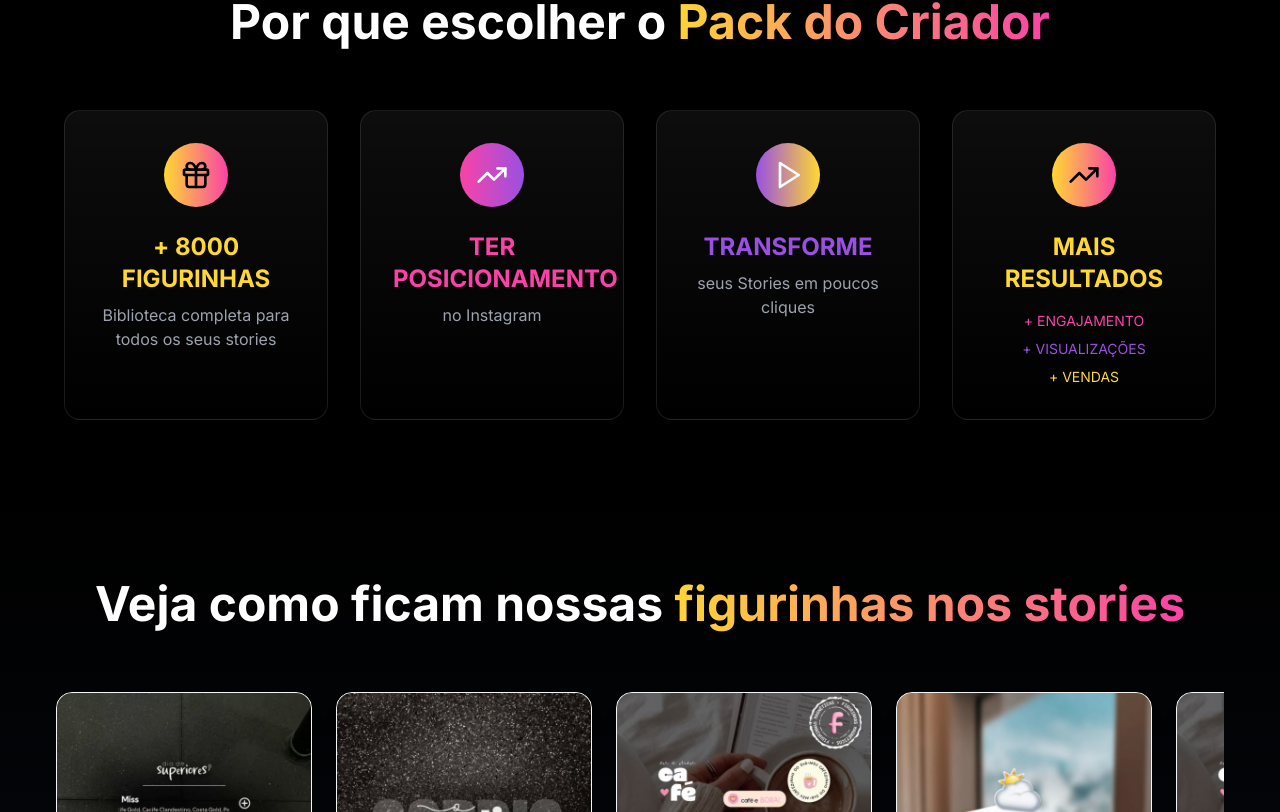
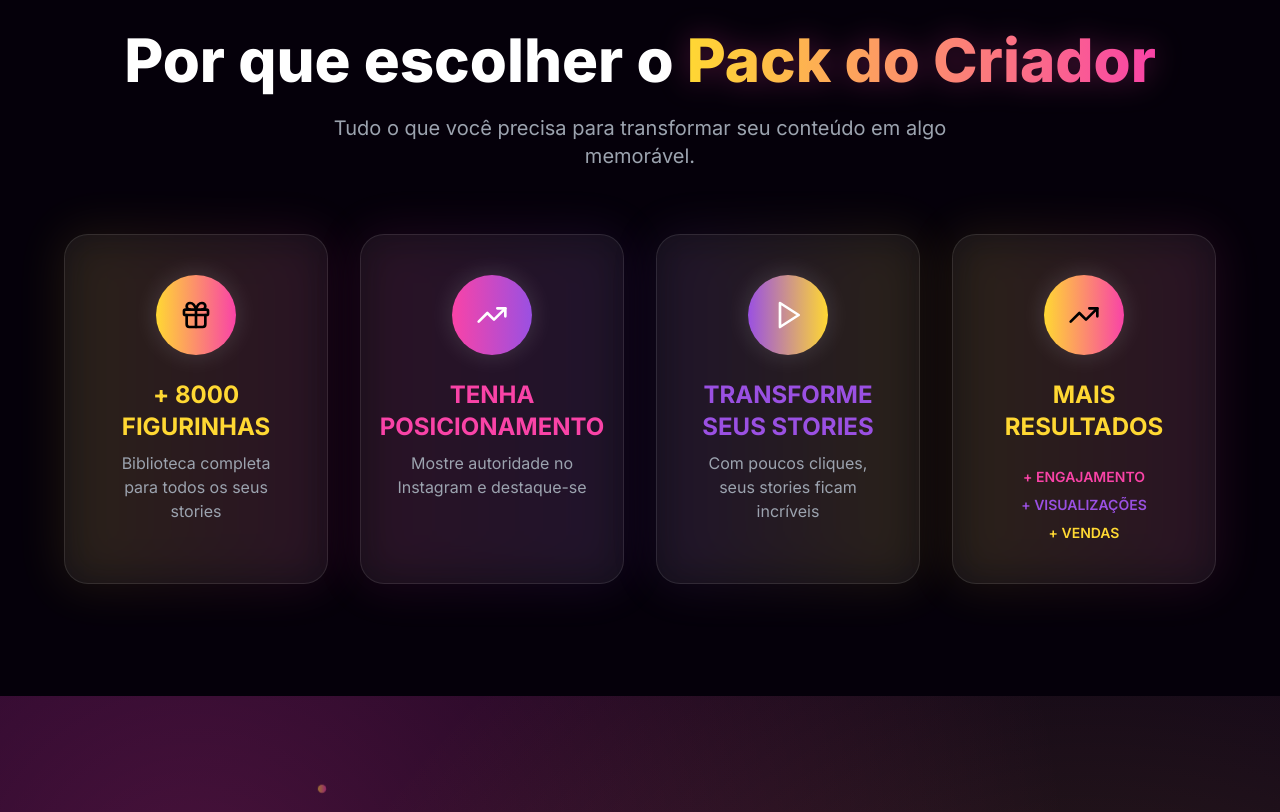
Before and after one commit to Joaorocha07/project-pack, a Next.js app: page / in a window 1280 px wide. Shown: the part 968-1780 px from the top of the page. Built offline with nearby package versions, Linux system fonts and the light colour scheme.

Commit message:
ajustado

```diff
--- a/app/components/Stickers.tsx
+++ b/app/components/Stickers.tsx
@@ -11,7 +11,7 @@ import avaliacao04 from '../../images/figurinha03.webp'
 import avaliacao05 from '../../images/figurinha05.webp'
 
 export default function Stickers() {
-  const [emblaRef, emblaApi] = useEmblaCarousel(
+  const [emblaRef] = useEmblaCarousel(
     {
       loop: false,
       align: 'center',
@@ -24,47 +24,48 @@ export default function Stickers() {
     [Autoplay({ delay: 3000, stopOnInteraction: false })]
   )
 
+  const testimonials = [
+    { id: 1, title: 'Cliente 1', image: avaliacao01 },
+    { id: 2, title: 'Cliente 2', image: avaliacao02 },
+    { id: 3, title: 'Cliente 3', image: avaliacao03 },
+    { id: 4, title: 'Cliente 4', image: avaliacao04 },
+    { id: 5, title: 'Cliente 5', image: avaliacao05 },
+  ]
 
-  const testimonials = [
-    {
-      id: 1,
-      title: 'Cliente 1',
-      image: avaliacao01,
-    },
-    {
-      id: 2,
-      title: 'Cliente 2',
-      image: avaliacao02,
-    },
-    {
-      id: 3,
-      title: 'Cliente 3',
-      image: avaliacao03,
-    },
-    {
-      id: 4,
-      title: 'Cliente 4',
-      image: avaliacao04,
-    },
-    {
-      id: 5,
-      title: 'Cliente 5',
-      image: avaliacao05,
-    }
-  ]
   return (
-    <section id="depoimentos" className="py-20 px-6 bg-gradient-to-b from-black to-gray-900/50">
-      {/* Background decoration */}
-      <div className="absolute top-10 left-10 w-64 h-64 bg-[#ffa800]/5 rounded-full blur-3xl"></div>
+    <section id="depoimentos" className="relative py-28 px-6 overflow-hidden bg-[#05000a] text-white">
+      {/* 🌌 Fundo igual ao WhyChoose */}
+      <div className="absolute inset-0 bg-gradient-to-br from-[#1c002f] via-[#0a0015] to-[#11001f] animate-gradientMove" />
+      <div className="absolute inset-0 bg-[radial-gradient(circle_at_15%_25%,rgba(255,73,167,0.25),transparent_70%)]" />
+      <div className="absolute inset-0 bg-[radial-gradient(circle_at_85%_75%,rgba(255,216,51,0.2),transparent_70%)]" />
 
-      <div className="text-center mb-16">
+      {/* ✨ Partículas flutuantes suaves */}
+      <div className="absolute inset-0 overflow-hidden">
+        {Array.from({ length: 15 }).map((_, i) => (
+          <span
+            key={i}
+            className="absolute block w-2 h-2 rounded-full bg-gradient-to-r from-[#ffd833] to-[#f943a7] opacity-30 animate-float"
+            style={{
+              top: `${Math.random() * 100}%`,
+              left: `${Math.random() * 100}%`,
+              animationDelay: `${Math.random() * 5}s`,
+              animationDuration: `${5 + Math.random() * 5}s`,
+            }}
+          />
+        ))}
+      </div>
+
+      {/* Conteúdo principal */}
+      <div className="relative z-10 text-center mb-16">
         <h2 className="text-4xl md:text-5xl font-bold mb-4">
-        Veja como ficam nossas
-        <span className="bg-gradient-to-r from-[#ffd833] to-[#f943a7] bg-clip-text text-transparent"> figurinhas nos stories</span>
+          Veja como ficam nossas{' '}
+          <span className="bg-gradient-to-r from-[#ffd833] to-[#f943a7] bg-clip-text text-transparent">
+            figurinhas nos stories
+          </span>
         </h2>
       </div>
 
-      <div className="container mx-auto px-4 sm:px-6 lg:px-8">
+      <div className="relative z-10 container mx-auto px-4 sm:px-6 lg:px-8">
         {/* Carousel Container */}
         <div className="relative max-w-7xl mx-auto mb-12">
           {/* Embla Carousel */}
--- a/app/globals.css
+++ b/app/globals.css
@@ -74,3 +74,23 @@ html {
 .animate-spin-slow {
   animation: spin-slow 10s linear infinite;
 }
+
+@keyframes float {
+  0%, 100% { transform: translateY(0) scale(1); opacity: 0.4; }
+  50% { transform: translateY(-30px) scale(1.2); opacity: 0.9; }
+}
+
+.animate-float {
+  animation: float 8s ease-in-out infinite;
+}
+
+@keyframes gradientMove {
+  0% { background-position: 0% 50%; }
+  50% { background-position: 100% 50%; }
+  100% { background-position: 0% 50%; }
+}
+
+.animate-gradientMove {
+  background-size: 200% 200%;
+  animation: gradientMove 15s ease infinite;
+}
--- a/components/Testimonials.tsx
+++ b/components/Testimonials.tsx
@@ -1,3 +1,5 @@
+'use client'
+
 import React from 'react'
 import { Heart, MessageCircle, Send } from 'lucide-react'
 
@@ -27,18 +29,56 @@ export default function Testimonials() {
   ]
 
   return (
-    <section className="py-20 px-6 bg-gradient-to-b from-gray-900/50 to-black">
-      <div className="max-w-4xl mx-auto">
-        <div className="text-center mb-16">
-          <h2 className="text-4xl md:text-5xl font-bold mb-4">
-            O que falam sobre
-            <span className="bg-gradient-to-r from-[#ffd833] to-[#f943a7] bg-clip-text text-transparent"> Pack do Criador</span>
-          </h2>
+    <section className="relative py-28 px-6 overflow-hidden bg-[#05000a] text-white">
+      {/* 🌌 Fundo animado estilo WhyChoose */}
+      <div className="absolute inset-0 bg-gradient-to-br from-[#1c002f] via-[#0a0015] to-[#11001f] animate-gradientMove" />
+      <div className="absolute inset-0 bg-[radial-gradient(circle_at_15%_25%,rgba(255,73,167,0.25),transparent_70%)]" />
+      <div className="absolute inset-0 bg-[radial-gradient(circle_at_85%_75%,rgba(255,216,51,0.2),transparent_70%)]" />
+
+      {/* ✨ Partículas flutuantes */}
+      <div className="absolute inset-0 overflow-hidden">
+        {Array.from({ length: 15 }).map((_, i) => (
+          <span
+            key={i}
+            className="absolute block w-2 h-2 rounded-full bg-gradient-to-r from-[#ffd833] to-[#f943a7] opacity-30 animate-float"
+            style={{
+              top: `${Math.random() * 100}%`,
+              left: `${Math.random() * 100}%`,
+              animationDelay: `${Math.random() * 5}s`,
+              animationDuration: `${5 + Math.random() * 5}s`,
+            }}
+          />
+        ))}
       </div>
 
-        <div className="space-y-8">
+      {/* Conteúdo principal */}
+      <div className="relative z-10 max-w-4xl mx-auto">
+        {/* Título */}
+        <div className="text-center mb-16">
+          <h2 className="text-4xl md:text-5xl font-bold mb-4 leading-tight">
+            O que falam sobre{' '}
+            <span className="bg-gradient-to-r from-[#ffd833] to-[#f943a7] bg-clip-text text-transparent drop-shadow-[0_0_15px_rgba(249,67,167,0.3)]">
+              Pack do Criador
+            </span>
+          </h2>
+          <p className="text-gray-400 text-lg max-w-2xl mx-auto">
+            Clientes reais mostrando resultados incríveis com o pack.
+          </p>
+        </div>
+
+        {/* Cards */}
+        <div className="space-y-10">
           {testimonials.map((testimonial, index) => (
-            <div key={index} className="max-w-md mx-auto bg-gradient-to-b from-white/5 to-white/0 border border-white/10 rounded-2xl p-6 hover:border-[#ffd833]/30 transition-all duration-300 hover:transform hover:scale-105">
+            <div
+              key={index}
+              className="relative max-w-md mx-auto bg-white/5 backdrop-blur-md border border-white/10 rounded-2xl p-6
+                         hover:border-[#ffd833]/40 hover:shadow-[0_0_25px_rgba(255,216,51,0.25)]
+                         transition-all duration-300 hover:scale-[1.03]"
+            >
+              {/* Glow de fundo */}
+              <div className="absolute -inset-1 bg-gradient-to-r from-[#ffd833] to-[#f943a7] opacity-10 rounded-2xl blur-xl" />
+
+              <div className="relative z-10">
                 <div className="flex items-center mb-4">
                   <div className="w-12 h-12 bg-gradient-to-r from-[#ffd833] to-[#f943a7] rounded-full flex items-center justify-center text-black font-bold mr-3">
                     {testimonial.avatar}
@@ -64,6 +104,7 @@ export default function Testimonials() {
                   </button>
                 </div>
               </div>
+            </div>
           ))}
         </div>
       </div>
--- a/components/WhyChoose.tsx
+++ b/components/WhyChoose.tsx
@@ -1,53 +1,108 @@
+'use client'
 import React from 'react'
 import { Gift, TrendingUp, Play } from 'lucide-react'
+import { motion } from 'framer-motion'
 
 export default function WhyChoose() {
+  const cards = [
+    {
+      icon: <Gift className="h-8 w-8 text-black" />,
+      title: '+ 8000 FIGURINHAS',
+      color: 'from-[#ffd833] to-[#f943a7]',
+      textColor: 'text-[#ffd833]',
+      desc: 'Biblioteca completa para todos os seus stories',
+    },
+    {
+      icon: <TrendingUp className="h-8 w-8 text-white" />,
+      title: 'TENHA POSICIONAMENTO',
+      color: 'from-[#f943a7] to-[#9a50e2]',
+      textColor: 'text-[#f943a7]',
+      desc: 'Mostre autoridade no Instagram e destaque-se',
+    },
+    {
+      icon: <Play className="h-8 w-8 text-white" />,
+      title: 'TRANSFORME SEUS STORIES',
+      color: 'from-[#9a50e2] to-[#ffd833]',
+      textColor: 'text-[#9a50e2]',
+      desc: 'Com poucos cliques, seus stories ficam incríveis',
+    },
+    {
+      icon: <TrendingUp className="h-8 w-8 text-black" />,
+      title: 'MAIS RESULTADOS',
+      color: 'from-[#ffd833] to-[#f943a7]',
+      textColor: 'text-[#ffd833]',
+      desc: (
+        <div className="space-y-2 text-sm mt-4">
+          <p className="text-[#f943a7] font-semibold">+ ENGAJAMENTO</p>
+          <p className="text-[#9a50e2] font-semibold">+ VISUALIZAÇÕES</p>
+          <p className="text-[#ffd833] font-semibold">+ VENDAS</p>
+        </div>
+      ),
+    },
+  ]
+
   return (
-    <section className="py-20 px-6">
-      <div className="max-w-6xl mx-auto">
-        <div className="text-center mb-16">
-          <h2 className="text-4xl md:text-5xl font-bold mb-4">
-            Por que escolher o
-            <span className="bg-gradient-to-r from-[#ffd833] to-[#f943a7] bg-clip-text text-transparent"> Pack do Criador</span>
+    <section className="relative py-28 px-4 md:px-10 overflow-hidden bg-[#05000a] text-white">
+      {/* Conteúdo principal */}
+      <div className="relative z-10 max-w-7xl mx-auto text-center flex flex-col items-center">
+        {/* Título */}
+        <motion.div
+          initial={{ opacity: 0, y: 40 }}
+          whileInView={{ opacity: 1, y: 0 }}
+          transition={{ duration: 0.6 }}
+          viewport={{ once: true }}
+          className="mb-16 px-4"
+        >
+          <h2 className="text-4xl md:text-6xl font-extrabold mb-6 leading-tight">
+            Por que escolher o{' '}
+            <span className="bg-gradient-to-r from-[#ffd833] to-[#f943a7] bg-clip-text text-transparent drop-shadow-[0_0_15px_rgba(249,67,167,0.3)]">
+              Pack do Criador
+            </span>
           </h2>
-        </div>
+          <p className="text-gray-400 text-lg md:text-xl max-w-2xl mx-auto">
+            Tudo o que você precisa para transformar seu conteúdo em algo memorável.
+          </p>
+        </motion.div>
 
-        <div className="grid md:grid-cols-2 lg:grid-cols-4 gap-8">
-          <div className="text-center p-8 rounded-2xl bg-gradient-to-b from-white/5 to-white/0 border border-white/10 hover:border-[#ffd833]/50 transition-all duration-300 hover:transform hover:scale-105">
-            <div className="mb-6 inline-flex items-center justify-center w-16 h-16 bg-gradient-to-r from-[#ffd833] to-[#f943a7] rounded-full">
-              <Gift className="h-8 w-8 text-black" />
-            </div>
-            <h3 className="text-2xl font-bold text-[#ffd833] mb-2">+ 8000 FIGURINHAS</h3>
-            <p className="text-gray-400">Biblioteca completa para todos os seus stories</p>
-          </div>
-
-          <div className="text-center p-8 rounded-2xl bg-gradient-to-b from-white/5 to-white/0 border border-white/10 hover:border-[#f943a7]/50 transition-all duration-300 hover:transform hover:scale-105">
-            <div className="mb-6 inline-flex items-center justify-center w-16 h-16 bg-gradient-to-r from-[#f943a7] to-[#9a50e2] rounded-full">
-              <TrendingUp className="h-8 w-8 text-white" />
-            </div>
-            <h3 className="text-2xl font-bold text-[#f943a7] mb-2">TER POSICIONAMENTO</h3>
-            <p className="text-gray-400">no Instagram</p>
-          </div>
-
-          <div className="text-center p-8 rounded-2xl bg-gradient-to-b from-white/5 to-white/0 border border-white/10 hover:border-[#9a50e2]/50 transition-all duration-300 hover:transform hover:scale-105">
-            <div className="mb-6 inline-flex items-center justify-center w-16 h-16 bg-gradient-to-r from-[#9a50e2] to-[#ffd833] rounded-full">
-              <Play className="h-8 w-8 text-white" />
-            </div>
-            <h3 className="text-2xl font-bold text-[#9a50e2] mb-2">TRANSFORME</h3>
-            <p className="text-gray-400">seus Stories em poucos cliques</p>
-          </div>
-
-          <div className="text-center p-8 rounded-2xl bg-gradient-to-b from-white/5 to-white/0 border border-white/10 hover:border-[#ffd833]/50 transition-all duration-300 hover:transform hover:scale-105">
-            <div className="mb-6 inline-flex items-center justify-center w-16 h-16 bg-gradient-to-r from-[#ffd833] to-[#f943a7] rounded-full">
-              <TrendingUp className="h-8 w-8 text-black" />
-            </div>
-            <h3 className="text-2xl font-bold text-[#ffd833] mb-4">MAIS RESULTADOS</h3>
-            <div className="space-y-2 text-sm">
-              <p className="text-[#f943a7]">+ ENGAJAMENTO</p>
-              <p className="text-[#9a50e2]">+ VISUALIZAÇÕES</p>
-              <p className="text-[#ffd833]">+ VENDAS</p>
-            </div>
-          </div>
+        {/* Cards */}
+        <div className="grid grid-cols-1 sm:grid-cols-2 lg:grid-cols-4 gap-8 justify-items-center w-full max-w-6xl">
+          {cards.map((card, i) => (
+            <motion.div
+              key={i}
+              whileHover={{
+                scale: 1.07,
+                rotateY: 3,
+                boxShadow: '0 0 30px rgba(255,216,51,0.25)',
+              }}
+              initial={{ opacity: 0, y: 80 }}
+              whileInView={{ opacity: 1, y: 0 }}
+              transition={{ duration: 0.5, delay: i * 0.1 }}
+              viewport={{ once: true }}
+              className="relative group flex flex-col items-center text-center w-full sm:w-[90%] md:w-[85%] lg:w-full p-8 sm:p-10 rounded-3xl bg-white/5 backdrop-blur-lg border border-white/10 hover:border-[#ffd833]/40 transition-all duration-300"
+            >
+              {/* Glow de fundo */}
+              <div
+                className={`absolute -inset-1 rounded-3xl bg-gradient-to-r ${card.color} opacity-10 group-hover:opacity-20 blur-xl transition-all duration-300`}
+              />
+              <div className="relative z-10 flex flex-col items-center">
+                <div
+                  className={`mb-6 inline-flex items-center justify-center w-16 h-16 md:w-20 md:h-20 bg-gradient-to-r ${card.color} rounded-full shadow-[0_0_25px_rgba(255,255,255,0.15)]`}
+                >
+                  {card.icon}
+                </div>
+                <h3 className={`text-xl md:text-2xl font-bold ${card.textColor} mb-2`}>
+                  {card.title}
+                </h3>
+                {typeof card.desc === 'string' ? (
+                  <p className="text-gray-400 text-sm md:text-base max-w-xs">
+                    {card.desc}
+                  </p>
+                ) : (
+                  card.desc
+                )}
+              </div>
+            </motion.div>
+          ))}
         </div>
       </div>
     </section>
--- a/package.json
+++ b/package.json
@@ -50,6 +50,7 @@
     "embla-carousel-react": "^8.3.0",
     "eslint": "8.49.0",
     "eslint-config-next": "13.5.1",
+    "framer-motion": "^12.23.24",
     "input-otp": "^1.2.4",
     "lucide-react": "^0.446.0",
     "next": "13.5.1",
```
Also changed, not shown: components/Niches.tsx (+27 -6 lines), 1 other file (tests, documents, lock files or other folders). Lines whose indentation alone changed are shown as unchanged.
